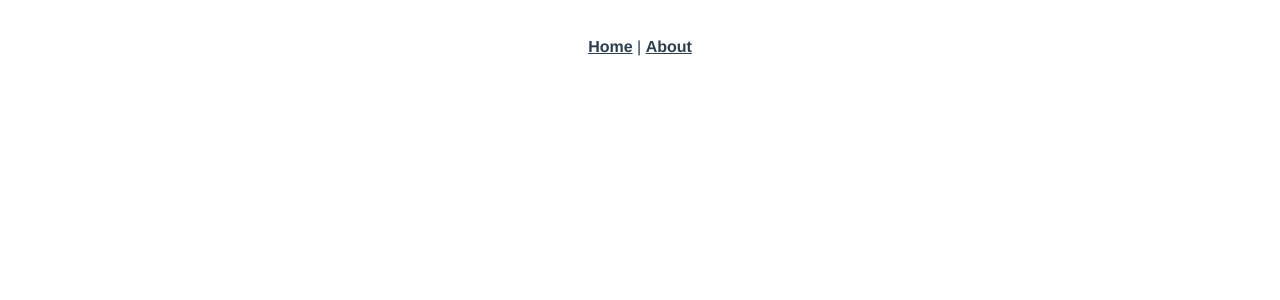
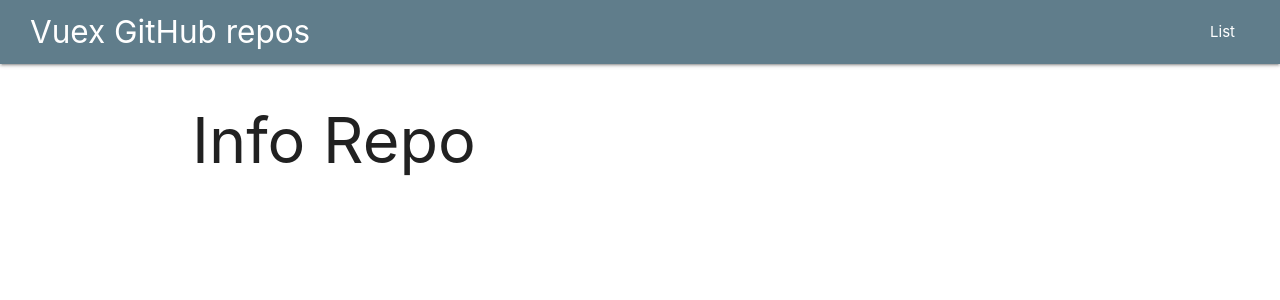
Before and after one commit to pakart/vuex-git-repos, a Vue app: page /repo/1 in a window 1280 px wide. Shown: the top 300 px of the page. Built offline with nearby package versions, Linux system fonts and the light colour scheme.

Commit message:
initial commit

```diff
--- a/package.json
+++ b/package.json
@@ -9,6 +9,7 @@
   },
   "dependencies": {
     "core-js": "^3.6.5",
+    "materialize-css": "^1.0.0-rc.2",
     "register-service-worker": "^1.7.1",
     "vue": "^2.6.11",
     "vue-router": "^3.2.0",
--- a/src/App.vue
+++ b/src/App.vue
@@ -1,32 +1,20 @@
 <template>
   <div id="app">
-    <div id="nav">
-      <router-link to="/">Home</router-link> |
-      <router-link to="/about">About</router-link>
+    <NavBar />
+    <div class="container">
+      <router-view/>
     </div>
-    <router-view/>
   </div>
 </template>
 
+<script>
+import NavBar from '@/components/NavBar.vue';
+
+export default {
+  components: { NavBar },
+};
+</script>
+
 <style lang="scss">
-#app {
-  font-family: Avenir, Helvetica, Arial, sans-serif;
-  -webkit-font-smoothing: antialiased;
-  -moz-osx-font-smoothing: grayscale;
-  text-align: center;
-  color: #2c3e50;
-}
-
-#nav {
-  padding: 30px;
-
-  a {
-    font-weight: bold;
-    color: #2c3e50;
-
-    &.router-link-exact-active {
-      color: #42b983;
-    }
-  }
-}
+  @import '~materialize-css/dist/css/materialize.min.css';
 </style>
--- a/src/components/HelloWorld.vue
+++ /dev/null
@@ -1,61 +0,0 @@
-<template>
-  <div class="hello">
-    <h1>{{ msg }}</h1>
-    <p>
-      For a guide and recipes on how to configure / customize this project,<br>
-      check out the
-      <a href="https://cli.vuejs.org" target="_blank" rel="noopener">vue-cli documentation</a>.
-    </p>
-    <h3>Installed CLI Plugins</h3>
-    <ul>
-      <li><a href="https://github.com/vuejs/vue-cli/tree/dev/packages/%40vue/cli-plugin-babel" target="_blank" rel="noopener">babel</a></li>
-      <li><a href="https://github.com/vuejs/vue-cli/tree/dev/packages/%40vue/cli-plugin-pwa" target="_blank" rel="noopener">pwa</a></li>
-      <li><a href="https://github.com/vuejs/vue-cli/tree/dev/packages/%40vue/cli-plugin-router" target="_blank" rel="noopener">router</a></li>
-      <li><a href="https://github.com/vuejs/vue-cli/tree/dev/packages/%40vue/cli-plugin-vuex" target="_blank" rel="noopener">vuex</a></li>
-      <li><a href="https://github.com/vuejs/vue-cli/tree/dev/packages/%40vue/cli-plugin-eslint" target="_blank" rel="noopener">eslint</a></li>
-    </ul>
-    <h3>Essential Links</h3>
-    <ul>
-      <li><a href="https://vuejs.org" target="_blank" rel="noopener">Core Docs</a></li>
-      <li><a href="https://forum.vuejs.org" target="_blank" rel="noopener">Forum</a></li>
-      <li><a href="https://chat.vuejs.org" target="_blank" rel="noopener">Community Chat</a></li>
-      <li><a href="https://twitter.com/vuejs" target="_blank" rel="noopener">Twitter</a></li>
-      <li><a href="https://news.vuejs.org" target="_blank" rel="noopener">News</a></li>
-    </ul>
-    <h3>Ecosystem</h3>
-    <ul>
-      <li><a href="https://router.vuejs.org" target="_blank" rel="noopener">vue-router</a></li>
-      <li><a href="https://vuex.vuejs.org" target="_blank" rel="noopener">vuex</a></li>
-      <li><a href="https://github.com/vuejs/vue-devtools#vue-devtools" target="_blank" rel="noopener">vue-devtools</a></li>
-      <li><a href="https://vue-loader.vuejs.org" target="_blank" rel="noopener">vue-loader</a></li>
-      <li><a href="https://github.com/vuejs/awesome-vue" target="_blank" rel="noopener">awesome-vue</a></li>
-    </ul>
-  </div>
-</template>
-
-<script>
-export default {
-  name: 'HelloWorld',
-  props: {
-    msg: String,
-  },
-};
-</script>
-
-<!-- Add "scoped" attribute to limit CSS to this component only -->
-<style scoped lang="scss">
-h3 {
-  margin: 40px 0 0;
-}
-ul {
-  list-style-type: none;
-  padding: 0;
-}
-li {
-  display: inline-block;
-  margin: 0 10px;
-}
-a {
-  color: #42b983;
-}
-</style>
--- /dev/null
+++ b/src/components/NavBar.vue
@@ -0,0 +1,28 @@
+<template>
+  <nav class="blue-grey">
+    <div class="nav-wrapper">
+      <router-link to="/" class="brand-logo">Vuex GitHub repos</router-link>
+      <ul id="nav-mobile" class="right hide-on-med-and-down">
+        <router-link
+          tag='li'
+          to='/'
+          exact
+          active-class="active">
+          <a href="sass.html">List</a>
+        </router-link>
+      </ul>
+    </div>
+  </nav>
+</template>
+
+<script>
+export default {
+
+};
+</script>
+
+<style lang='scss' scoped>
+  nav {
+    padding: 0 2rem;
+  }
+</style>
--- a/src/main.js
+++ b/src/main.js
@@ -3,6 +3,7 @@ import App from './App.vue';
 import './registerServiceWorker';
 import router from './router';
 import store from './store';
+import 'materialize-css/dist/js/materialize.min';
 
 Vue.config.productionTip = false;
 
--- a/src/router/index.js
+++ b/src/router/index.js
@@ -1,22 +1,18 @@
 import Vue from 'vue';
 import VueRouter from 'vue-router';
-import Home from '../views/Home.vue';
 
 Vue.use(VueRouter);
 
 const routes = [
   {
     path: '/',
-    name: 'Home',
-    component: Home,
+    name: 'Repos list',
+    component: () => import('@/views/List'),
   },
   {
-    path: '/about',
-    name: 'About',
-    // route level code-splitting
-    // this generates a separate chunk (about.[hash].js) for this route
-    // which is lazy-loaded when the route is visited.
-    component: () => import(/* webpackChunkName: "about" */ '../views/About.vue'),
+    path: '/repo/:id',
+    name: 'repo',
+    component: () => import('@/views/InfoRepo'),
   },
 ];
 
--- a/src/store/index.js
+++ b/src/store/index.js
@@ -5,11 +5,13 @@ Vue.use(Vuex);
 
 export default new Vuex.Store({
   state: {
+    searchParams: [],
   },
   mutations: {
   },
   actions: {
   },
-  modules: {
+  getters: {
+    searchParams: (s) => s.tasks,
   },
 });
--- a/src/views/About.vue
+++ /dev/null
@@ -1,5 +0,0 @@
-<template>
-  <div class="about">
-    <h1>This is an about page</h1>
-  </div>
-</template>
--- a/src/views/Home.vue
+++ /dev/null
@@ -1,18 +0,0 @@
-<template>
-  <div class="home">
-    <img alt="Vue logo" src="../assets/logo.png">
-    <HelloWorld msg="Welcome to Your Vue.js App"/>
-  </div>
-</template>
-
-<script>
-// @ is an alias to /src
-import HelloWorld from '@/components/HelloWorld.vue';
-
-export default {
-  name: 'Home',
-  components: {
-    HelloWorld,
-  },
-};
-</script>
--- /dev/null
+++ b/src/views/InfoRepo.vue
@@ -0,0 +1,13 @@
+<template>
+  <h1>Info Repo</h1>
+</template>
+
+<script>
+export default {
+
+};
+</script>
+
+<style>
+
+</style>
--- /dev/null
+++ b/src/views/List.vue
@@ -0,0 +1,68 @@
+<template>
+ <div>
+   <h1>Repos List</h1>
+   <div class="row">
+     <form action.prevent="submit" class="col s12">
+       <div class="input-field col s6">
+          <input id="repo_name" type="text">
+          <label for="repo_name">Repo's name</label>
+        </div>
+        <button class="btn" type="submit">Search</button>
+     </form>
+   </div>
+   <hr>
+   <div>
+     <table>
+       <thead>
+        <tr>
+          <th>#</th>
+          <th>Repo's name</th>
+          <th>Stars</th>
+          <th>Last commit date</th>
+          <th>Link</th>
+        </tr>
+       </thead>
+       <tbody>
+      <tr v-for="(repo, idx) of this.repos"
+      :key="repo.id">
+        <td>{{idx + 1}}</td>
+        <td>{{repo.name}}</td>
+        <td>{{repo.stargazers_count}}</td>
+        <td>{{repo.updated_at}}</td>
+        <td>
+          <a :href="repo.html_url">
+            {{repo.html_url}}
+          </a>
+        </td>
+      </tr>
+       </tbody>
+     </table>
+   </div>
+ </div>
+</template>
+
+<script>
+export default {
+  name: 'list',
+  data: () => ({
+    repos: [],
+  }),
+
+  components: {
+
+  },
+  mounted() {
+    fetch('https://api.github.com/search/code?q=addClass+user:mozilla&page=2', { method: 'HEAD' })
+      .then((response) => console.log(response.headers.get('Link')));
+    fetch('https://api.github.com/search/repositories?q=followers:%3E1&sort=followers&per_page=3&page=3', {})
+      .then((response) => response.json())
+      .then(
+        (json) => {
+          console.log(json);
+          this.repos = json.items;
+          console.log(this.repos);
+        },
+      );
+  },
+};
+</script>
```
Also changed, not shown: src/assets/logo.png (deleted), 1 other file (tests, documents, lock files or other folders).
